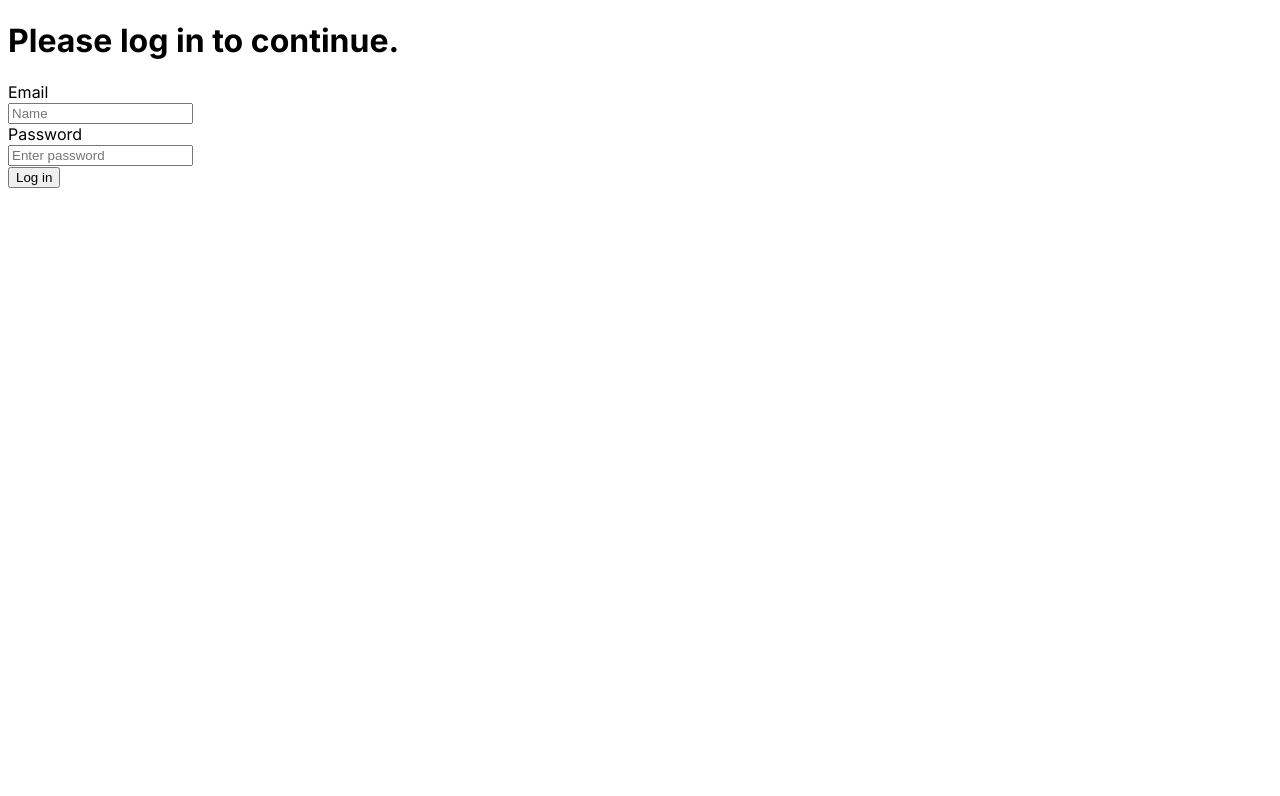
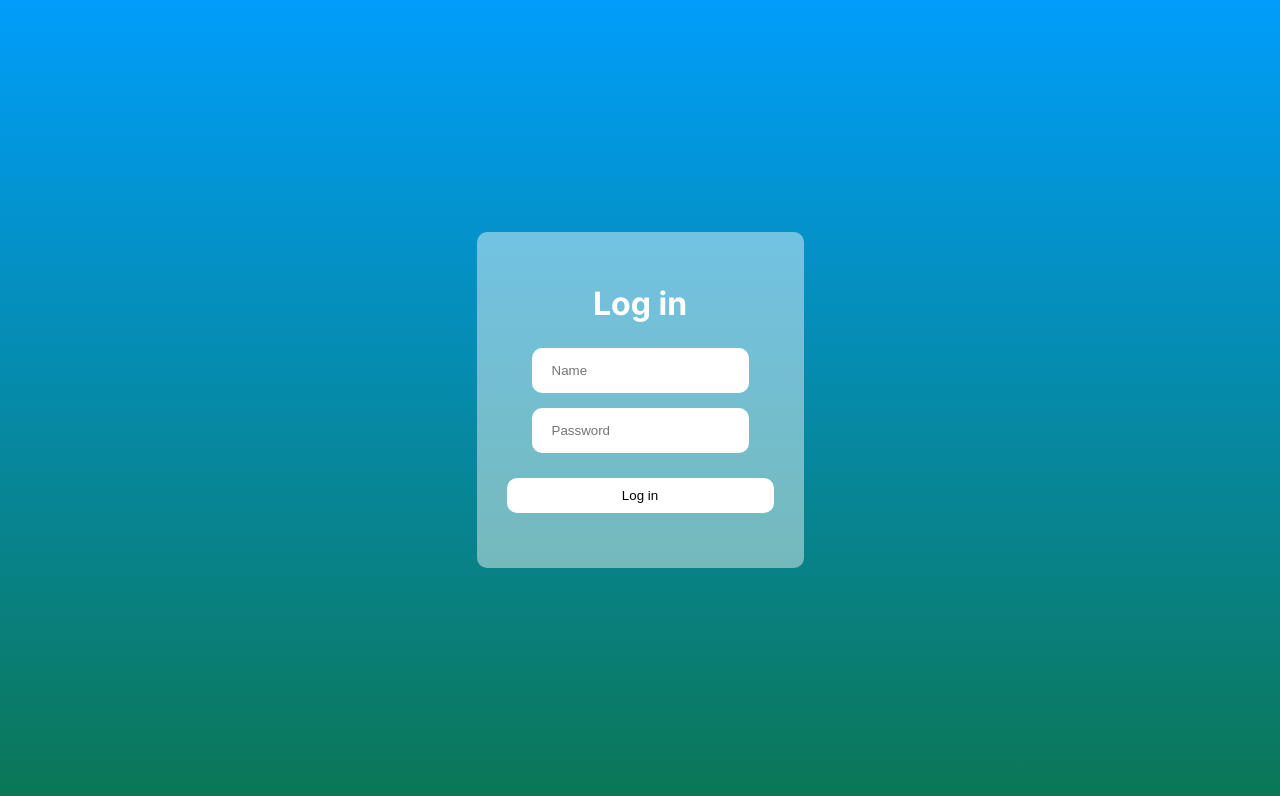
Before and after one commit to JaaskelainenL/sdg-24, a Next.js app: page /login in a window 1280 px wide. Shown: the top 796 px of the page. Built offline with nearby package versions, Linux system fonts and the light colour scheme.

Commit message:
Add some basic css

```diff
--- a/src/app/globals.css
+++ b/src/app/globals.css
@@ -1,3 +1,8 @@
+body{
+  background-image: linear-gradient(#009dfb, #0c7653);
+  min-height: 100vh;
+}
+
 .title {
   margin: auto;
   width: 50%;
@@ -13,10 +18,23 @@
 
 .messageContainer {
   margin: auto;
-  width: 25%;
-  background-color: lightgray;
+
+  width: 40vw;
+  height:25vw;
+  max-width:1000px;
+  max-height:1000px;
+  min-width: 300px;
+  min-height: 300px;
+
+  background-color: white;
   padding: 5px;
   margin-bottom: 15px;
+  border-radius:5px;
+  position: relative;
+
+  overflow: hidden;
+  text-overflow: ellipsis;
+
 }
 
 .timeText {
@@ -24,3 +42,14 @@
   font-size: small;
   padding: 0%;
 }
+
+.fixedElem{
+  position: absolute;
+  right: 10px;
+  top: 10px;
+}
+
+.scrollableText{
+  overflow-y: scroll;
+  max-height: 75%;
+}
--- /dev/null
+++ b/src/app/login/login.css
@@ -0,0 +1,56 @@
+body{
+    overflow:hidden;
+    color:white;
+}
+
+h1{
+    text-align: center;
+}
+
+input{
+  border-radius: 10px;
+  border: none;
+  padding: 15px 20px;
+  margin-bottom: 15px;
+  color:black
+}
+
+
+button{
+  padding: 10px;
+  border: none;
+  width: 100%;
+  border-radius: 10px;
+  transition: all 0.3s ease-out;
+  background-color: white;
+}
+
+button:hover{
+    background-color: #ffffff70;
+}
+
+
+form{
+  display: flex;
+  width: 100vw;
+  height: 100vh;
+  margin: 0;
+  position: absolute;
+  top: 0px;
+  left: 0px;
+  overflow: hidden;
+  justify-content: center;
+  align-items: center;
+}
+
+
+form > div{
+  padding: 30px;
+  background: #ffffff70;
+  border-radius: 10px;
+}
+
+form > div > div{
+    margin: 25px;
+    margin-bottom:10px;
+}
--- a/src/app/page.tsx
+++ b/src/app/page.tsx
@@ -14,12 +14,12 @@ export default async function Home() {
       <div>
         {
           data?.reports?.map(item => {
-            const fixedElem = item.fixed ? (<p className="centerText">FIXED!!! 🥳🥳🥳</p>) : null;
+            const fixedElem = item.fixed ? (<p className="fixedElem">FIXED!!! 🥳🥳🥳</p>) : null;
             const created = new Date(item.created);
             return (
               <div className="messageContainer">
                 <p className="timeText">{created.toLocaleTimeString("Finland")}</p>
-                <p className="centerText">{item.msg}</p>
+                <p className="scrollableText">{item.msg}</p>
                 {fixedElem}
               </div>
             )
--- a/src/app/ui/login-form.tsx
+++ b/src/app/ui/login-form.tsx
@@ -4,60 +4,50 @@ import { authenticate } from '@/app/lib/actions';
 
 import { Button } from './button';
 import { useFormState, useFormStatus } from 'react-dom';
+import "@/app/login/login.css";
 
 export default function LoginForm() {
   const [errorMessage, dispatch] = useFormState(authenticate, undefined);
 
   return (
-    <form action={dispatch} className="space-y-3">
-      <div className="flex-1 rounded-lg bg-gray-50 px-6 pb-4 pt-8">
+    <div>
+    <form action={dispatch} className="">
+      <div className="">
         <h1 className={` mb-3 text-2xl`}>
-          Please log in to continue.
+          Log in
         </h1>
         <div className="w-full">
           <div>
-            <label
-              className="mb-3 mt-5 block text-xs font-medium text-gray-900"
-              htmlFor="name"
-            >
-              Email
-            </label>
-            <div className="relative">
+            <div className="">
               <input
-                className="peer block w-full rounded-md border border-gray-200 py-[9px] pl-10 text-sm outline-2 placeholder:text-gray-500"
+                className=""
                 id="name"
                 type="name"
                 name="name"
                 placeholder="Name"
                 required
               />
-              <div className="pointer-events-none absolute left-3 top-1/2 h-[18px] w-[18px] -translate-y-1/2 text-gray-500 peer-focus:text-gray-900" />
+              <div className="" />
             </div>
           </div>
           <div className="mt-4">
-            <label
-              className="mb-3 mt-5 block text-xs font-medium text-gray-900"
-              htmlFor="password"
-            >
-              Password
-            </label>
             <div className="relative">
               <input
-                className="peer block w-full rounded-md border border-gray-200 py-[9px] pl-10 text-sm outline-2 placeholder:text-gray-500"
+                className=""
                 id="password"
                 type="password"
                 name="password"
-                placeholder="Enter password"
+                placeholder="Password"
                 required
                 minLength={1}
               />
-              <div className="pointer-events-none absolute left-3 top-1/2 h-[18px] w-[18px] -translate-y-1/2 text-gray-500 peer-focus:text-gray-900" />
+              <div className="" />
             </div>
           </div>
         </div>
         <LoginButton />
         <div
-          className="flex h-8 items-end space-x-1"
+          className=""
           aria-live="polite"
           aria-atomic="true"
         >
@@ -70,6 +60,7 @@ export default function LoginForm() {
         </div>
       </div>
     </form>
+    </div>
   );
 }
 
```
Also changed, not shown: src/app/admin/admin.css (added, +14 -0 lines), src/app/admin/page.tsx (+6 -9 lines).
